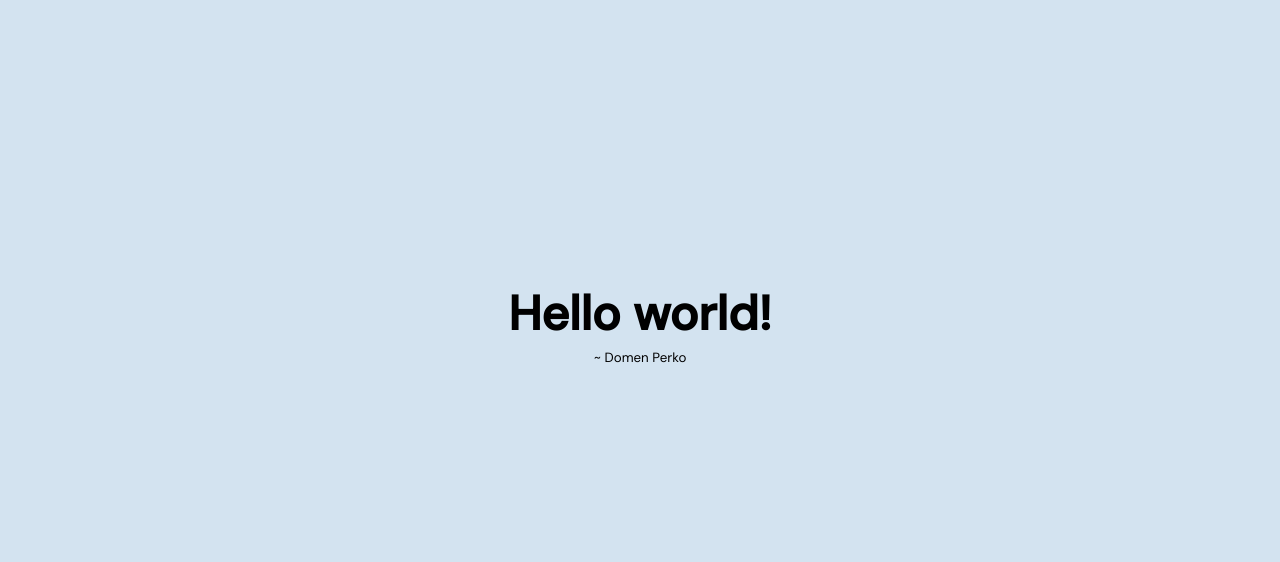
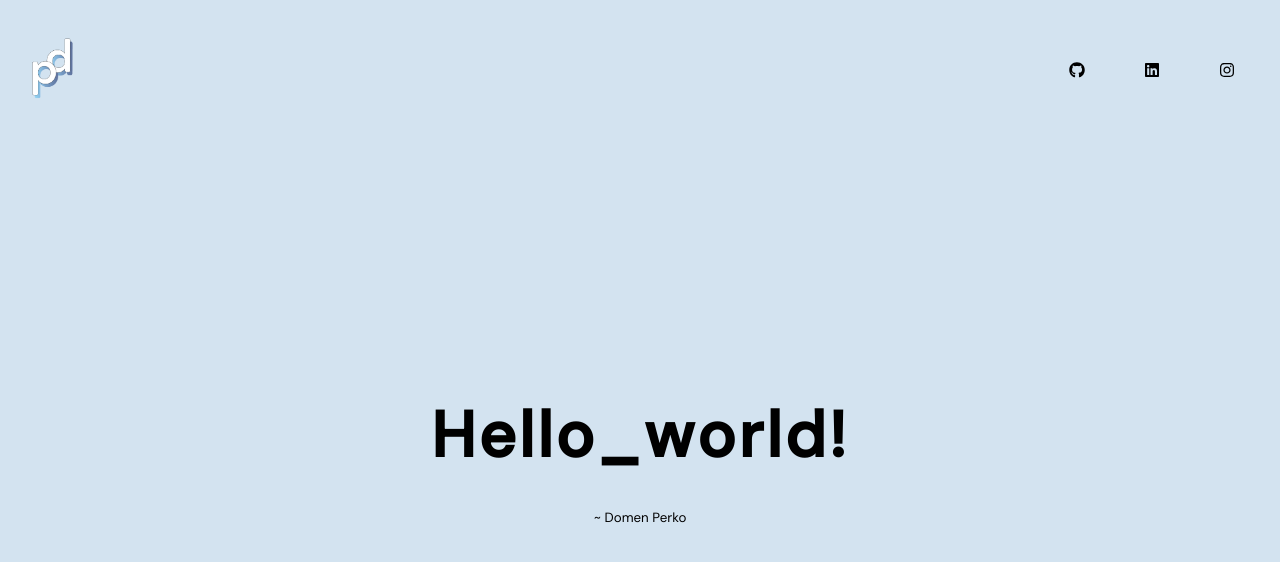
Before and after one commit to perkzen/domenperko.com, a Next.js app: page / in a window 1280 px wide. Shown: the top 562 px of the page. Built offline with nearby package versions, Linux system fonts and the light colour scheme; no server answers.

Commit message:
feat: add navigation and animated characters

```diff
--- /dev/null
+++ b/components/AnimationCharacter/AnimationCharacter.tsx
@@ -0,0 +1,16 @@
+import React, { FC } from 'react';
+import { motion } from 'framer-motion';
+
+interface AnimationCharacterProps {
+  char: string;
+}
+
+const AnimationCharacter: FC<AnimationCharacterProps> = ({ char }) => {
+  return (
+    <motion.div whileHover={{ scale: 1.5, transition: { duration: 0.5 } }}>
+      {char}
+    </motion.div>
+  );
+};
+
+export default AnimationCharacter;
--- a/components/Introduction/Introduction.module.scss
+++ b/components/Introduction/Introduction.module.scss
@@ -1,14 +1,19 @@
-@import "styles/mixins";
-@import "styles/theme";
+@import 'styles/mixins';
+@import 'styles/typography';
 
 .Container {
   height: 100vh;
   max-height: 100vh;
-  background-color: $background-color-1;
 
   .Content {
     @include d-flex-a-center-j-center;
     flex-direction: column;
     height: 80vh;
+
+    h1 {
+      @include d-flex-row;
+      @include heading;
+      letter-spacing: 0.2rem;
+    }
   }
 }
--- a/components/Introduction/Introduction.tsx
+++ b/components/Introduction/Introduction.tsx
@@ -1,15 +1,23 @@
 import React, { FC } from 'react';
 import classes from './Introduction.module.scss';
-import { motion } from 'framer-motion';
+import { stringToArray } from '../../utils/converter';
+import AnimationCharacter from '../AnimationCharacter/AnimationCharacter';
+import { v4 } from 'uuid';
+import Navigation from '../Navigation/Navigation';
 
 const Introduction: FC = () => {
+  const text = stringToArray('Hello_world!');
+
   return (
     <>
       <div className={classes.Container}>
+        <Navigation />
         <div className={classes.Content}>
-          <motion.h1 animate={{ scale: 1.5 }} transition={{ duration: 0.5 }}>
-            Hello world!
-          </motion.h1>
+          <h1>
+            {text.map((char) => (
+              <AnimationCharacter char={char} key={v4()} />
+            ))}
+          </h1>
           <small>~ Domen Perko</small>
         </div>
       </div>
--- a/components/Navigation/Navigation.module.scss
+++ b/components/Navigation/Navigation.module.scss
@@ -1,5 +1,29 @@
-@import "styles/mixins";
+@import 'styles/mixins';
 
 .Container {
+  display: grid;
+  grid-template-columns: repeat(5, 1fr);
+  grid-template-rows: 1fr;
+  grid-column-gap: 2rem;
+  padding: 2rem 1rem 1rem;
 
+  .Logo {
+    grid-area: 1 / 1 / 2 / 2;
+    display: flex;
+    flex-direction: row;
+    align-content: center;
+  }
+
+  .Links {
+    grid-area: 1 / 2 / 2 / 4;
+    display: flex;
+    justify-content: space-around;
+  }
+
+  .Socials {
+    grid-area: 1 / 5 / 2 / 6;
+    display: flex;
+    justify-content: space-around;
+    align-items: center;
+  }
 }
--- a/components/Navigation/Navigation.tsx
+++ b/components/Navigation/Navigation.tsx
@@ -2,11 +2,27 @@ import React, { FC } from 'react';
 import Image from 'next/image';
 import LOGO from '../../assets/pd.png';
 import classes from './Navigation.module.scss';
+import Link from 'next/link';
+import { FaGithub, FaInstagram, FaLinkedin } from 'react-icons/fa';
+import { Links } from '../../constants/socials';
 
 const Navigation: FC = () => {
   return (
     <div className={classes.Container}>
-      <Image src={LOGO} width={75} height={75} alt={'Website Logo'} />
+      <div className={classes.Logo}>
+        <Image src={LOGO} width={75} height={75} alt={'Website Logo'} />
+      </div>
+      <div className={classes.Socials}>
+        <Link href={Links.GITHUB} passHref={true}>
+          <FaGithub />
+        </Link>
+        <Link href={Links.LINKEDIN} passHref={true}>
+          <FaLinkedin />
+        </Link>
+        <Link href={Links.INSTAGRAM} passHref={true}>
+          <FaInstagram />
+        </Link>
+      </div>
     </div>
   );
 };
--- a/package.json
+++ b/package.json
@@ -13,11 +13,13 @@
     "react": "17.0.2",
     "react-dom": "17.0.2",
     "react-icons": "^4.3.1",
-    "sass": "^1.49.7"
+    "sass": "^1.49.7",
+    "uuid": "^8.3.2"
   },
   "devDependencies": {
     "@types/node": "17.0.16",
     "@types/react": "17.0.39",
+    "@types/uuid": "^8.3.4",
     "eslint": "8.8.0",
     "eslint-config-next": "12.0.10",
     "prettier": "2.5.1",
--- a/pages/index.tsx
+++ b/pages/index.tsx
@@ -1,9 +1,12 @@
 import type { NextPage } from 'next';
+import classes from '../styles/Home.module.scss';
 import Introduction from '../components/Introduction/Introduction';
 
 const Home: NextPage = () => {
+  // TODO add footer
+
   return (
-    <div>
+    <div className={classes.Container}>
       <main>
         <Introduction />
       </main>
--- /dev/null
+++ b/styles/Home.module.scss
@@ -0,0 +1,5 @@
+.Container {
+  max-width: 1280px;
+  width: 100%;
+  margin: auto;
+}
--- a/styles/globals.scss
+++ b/styles/globals.scss
@@ -1,4 +1,5 @@
 @import url('https://fonts.googleapis.com/css2?family=DM+Sans:wght@400;500&display=swap');
+@import 'theme';
 
 html,
 body {
@@ -7,6 +8,7 @@ body {
   min-height: 100vh;
   font-family: 'DM Sans', sans-serif;
   line-height: 1;
+  background-color: $background-color-1;
 }
 
 a {
--- a/styles/mixins.scss
+++ b/styles/mixins.scss
@@ -4,6 +4,12 @@
   justify-content: center;
 }
 
-@mixin p-24 {
-  padding: 1.5rem;
+@mixin d-flex-row {
+  display: flex;
+  flex-direction: row;
 }
+
+@mixin d-flex-col {
+  display: flex;
+  flex-direction: column;
+}
--- a/styles/typography.scss
+++ b/styles/typography.scss
@@ -0,0 +1,8 @@
+@mixin heading {
+  font-size: 4rem;
+}
+
+@mixin paragraph {
+  line-height: 1;
+  font-size: 1.5rem;
+}
--- /dev/null
+++ b/utils/converter.ts
@@ -0,0 +1,7 @@
+export const stringToArray = (text: string): string[] => {
+  const arr: string[] = Array();
+  for (let i = 0; i < text.length; i++) {
+    arr.push(text[i]);
+  }
+  return arr;
+};
```
Also changed, not shown: 1 other file (tests, documents, lock files or other folders).
